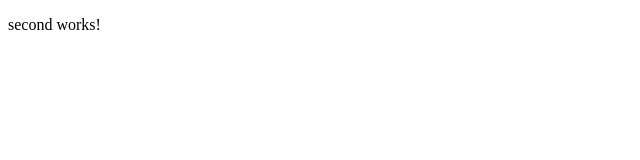
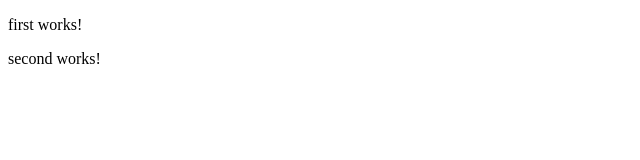
Before and after one commit to junreycloudstrife/my-app-specialization, an Angular app: page / in a window 1280 px wide. Shown: the top 160 px of the page, without its empty margins (0-640 px from the left). Built offline with nearby package versions, Linux system fonts and the light colour scheme.

Commit message:
Creates FirstComponent

```diff
--- a/src/app/app.component.html
+++ b/src/app/app.component.html
@@ -1,2 +1,3 @@
+<app-first></app-first>
 <app-second></app-second>
 <router-outlet></router-outlet>
--- a/src/app/app.module.ts
+++ b/src/app/app.module.ts
@@ -5,12 +5,14 @@ import { AppRoutingModule } from './app-routing.module';
 import { AppComponent } from './app.component';
 // import { FirstComponent } from './first/first.component';
 import { SecondComponent } from './second/second.component';
+import { FirstComponent } from './first/first.component';
 
 @NgModule({
   declarations: [
     AppComponent,
     // FirstComponent,
-    SecondComponent
+    SecondComponent,
+    FirstComponent
   ],
   imports: [
     BrowserModule,
--- /dev/null
+++ b/src/app/first/first.component.html
@@ -0,0 +1 @@
+<p>first works!</p>
```
Also changed, not shown: src/app/first/first.component.ts (added, +10 -0 lines), src/app/first/first.component.css (added), 1 other file (tests, documents, lock files or other folders).
